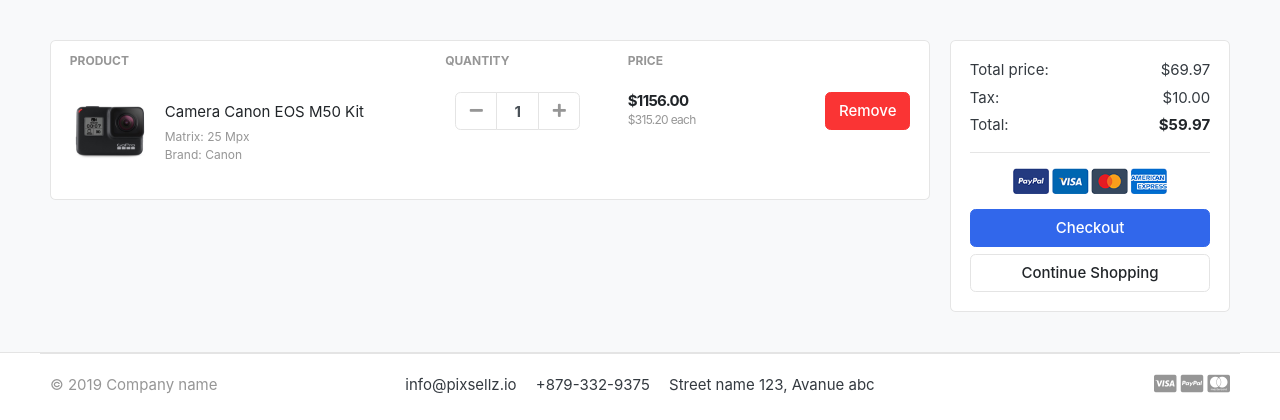
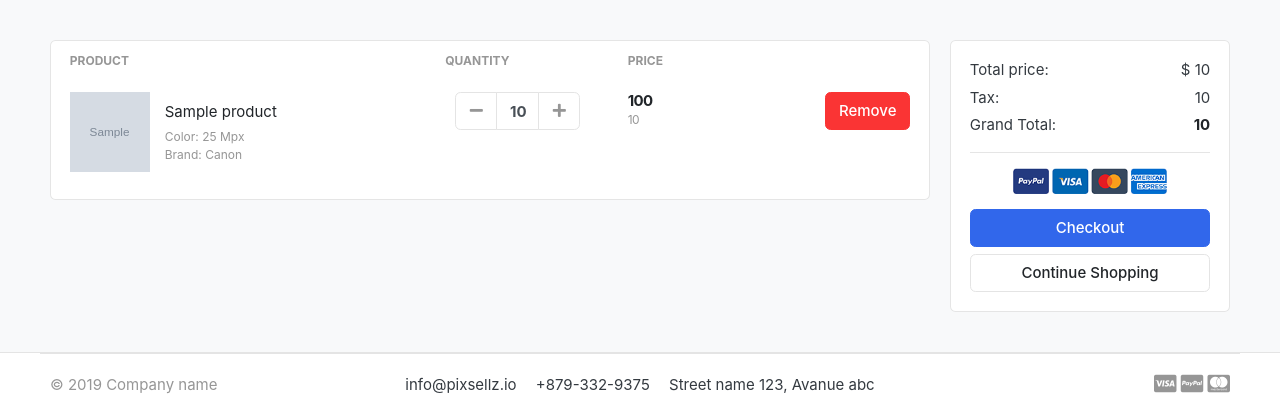
Before and after one commit to pdrLCarvalho/GreatKart-Django, a Django app: template templates/store/cart.html in a window 1280 px wide. Shown: the part 118-538 px from the top of the page. Run offline with Django 5.2, Linux system fonts and the light colour scheme; tables that the repository leaves empty hold one stand-in row (values such as "Sample post"); the template is opened without the code that fills it: values that come from a table or form of the project are taken from there, most other values are stand-ins (such as "Sample title", 1, 10 or a date in 2020); grey boxes marked "Sample" are stand-in pictures; some libraries are stand-ins or nearby versions; some web fonts are replaced.

Commit message:
alteracoes na pagina cart

```diff
--- /dev/null
+++ b/carts/context_processors.py
@@ -0,0 +1,17 @@
+from .models import Cart,CartItem
+from .views import _cart_id
+
+def counter(request):
+    cart_count = 0
+    if 'admin' in request.path:
+        return()
+    else:
+        try:
+            cart=Cart.objects.filter(cart_id=_cart_id(request))
+            cart_items = CartItem.objects.all().filter(cart=cart[:1])
+            for cart_item in cart_items:
+                cart_count += cart_item.quantity
+        except Cart.DoesNotExist:
+            cart_count = 0
+
+    return dict(cart_count=cart_count)
--- a/carts/models.py
+++ b/carts/models.py
@@ -16,5 +16,8 @@
     quantity = models.IntegerField()
     is_active = models.BooleanField(default=True)
 
-    def __str__(self):
+    def sub_total(self):
+        return self.product.price * self.quantity
+
+    def __unicode__(self):
         return self.product
--- a/carts/urls.py
+++ b/carts/urls.py
@@ -2,5 +2,8 @@
 from . import views
 
 urlpatterns =[
-    path('', views.cart, name='cart')
+    path('', views.cart, name='cart'),
+    path('add_cart/<int:product_id>/', views.add_cart, name='add_cart'),
+    path('remove_cart/<int:product_id>/', views.remove_cart, name='remove_cart'),
+    path('remove_cart_item/<int:product_id>/', views.remove_cart_item, name='remove_cart_item'),
 ]
--- a/carts/views.py
+++ b/carts/views.py
@@ -1,6 +1,74 @@
-from django.shortcuts import render
+from django.shortcuts import redirect, render, get_object_or_404
+from store.models import Product
+from .models import Cart,CartItem
+from django.core.exceptions import ObjectDoesNotExist
 
 # Create your views here.
+def _cart_id(request):
+    cart = request.session.session_key
+    if not cart:
+        cart = request.session.create()
+    return cart
 
-def cart(request):
-    return render(request,'store/cart.html')
+def add_cart(request, product_id):
+    product = Product.objects.get(id=product_id) #get the product
+    try:
+        cart = Cart.objects.get(cart_id = _cart_id(request))   #get the cart using de cart_id present in the session
+    except Cart.DoesNotExist:
+        cart = Cart.objects.create(
+            cart_id = _cart_id(request)
+        )
+    cart.save()
+
+    try:
+        cart_item = CartItem.objects.get(product=product, cart=cart)
+        cart_item.quantity += 1 #cart_item.quantity = cart_item.quantity +1
+        cart_item.save()
+    except CartItem.DoesNotExist:
+        cart_item = CartItem.objects.create(
+            product = product,
+            quantity = 1,
+            cart = cart,
+        )
+        cart_item.save()
+    return redirect('cart')
+
+def remove_cart(request,product_id):
+    cart = Cart.objects.get(cart_id=_cart_id(request))
+    product = get_object_or_404(Product, id=product_id)
+    cart_item = CartItem.objects.get(product=product, cart=cart)
+    if cart_item.quantity >1:
+        cart_item.quantity -= 1
+        cart_item.save()
+    else:
+        cart_item.delete()
+    return redirect('cart')
+
+def remove_cart_item(request,product_id):
+    cart=Cart.objects.get(cart_id=_cart_id(request))
+    product = get_object_or_404(Product, id=product_id)
+    cart_item = CartItem.objects.get(product=product, cart=cart)
+    cart_item.delete()
+    return redirect('cart')
+
+def cart(request, total=0, quantity=0, cart_items=None):
+    try:
+        cart = Cart.objects.get(cart_id=_cart_id(request))
+        cart_items = CartItem.objects.filter(cart=cart, is_active=True)
+        for cart_item in cart_items:
+            total += (cart_item.product.price * cart_item.quantity)
+            quantity += cart_item.quantity
+        tax = (2*total)/100
+        grand_total = total + tax
+    except ObjectDoesNotExist:
+        pass # just ignore
+
+    context = {
+        'total':total,
+        'quantity':quantity,
+        'cart_items': cart_items,
+        'tax': tax,
+        'grand_total': grand_total,
+    }
+
+    return render(request,'store/cart.html',context )
--- a/greatKart/settings.py
+++ b/greatKart/settings.py
@@ -67,6 +67,7 @@
                 'django.contrib.auth.context_processors.auth',
                 'django.contrib.messages.context_processors.messages',
                 'category.context_processors.menu_links',
+                'carts.context_processors.counter',
             ],
         },
     },
--- a/store/views.py
+++ b/store/views.py
@@ -1,6 +1,8 @@
 from django.shortcuts import render, get_object_or_404
 from .models import Product
 from category.models import Category
+from carts.views import _cart_id
+from carts.models import CartItem
 
 
 # Create your views here.
@@ -26,12 +28,15 @@
 def product_detail(request, category_slug, product_slug):
     try:
         single_product = Product.objects.get(category__slug=category_slug, slug=product_slug)
+        in_cart = CartItem.objects.filter(cart__cart_id=_cart_id(request), product=single_product).exists()
+
 
     except Exception as e:
         raise e
 
     context ={
         'single_product': single_product,
+        'in_cart'       : in_cart,
     }
 
     return render(request, 'store/product_detail.html',context)
--- a/templates/includes/navbar.html
+++ b/templates/includes/navbar.html
@@ -68,9 +68,9 @@
                                 <a href="./register.html"> Register</a>
                             </div>
                         </div>
-                        <a href="./cart.html" class="widget-header pl-3 ml-3">
+                        <a href="{% url 'cart' %}" class="widget-header pl-3 ml-3">
                             <div class="icon icon-sm rounded-circle border"><i class="fa fa-shopping-cart"></i></div>
-                            <span class="badge badge-pill badge-danger notify">0</span>
+                            <span class="badge badge-pill badge-danger notify">{{cart_count}}</span>
                         </a>
                     </div> <!-- widgets-wrap.// -->
                 </div> <!-- col.// -->
--- a/templates/store/cart.html
+++ b/templates/store/cart.html
@@ -6,7 +6,14 @@
     <div class="container">
 
     <!-- ============================ COMPONENT 1 ================================= -->
+    {% if not cart_items %}
+        <h2 class="text-center"> Your Shopping Cart is Empty</h2>
+        <br>
+        <div class="text-center">
+            <a href="{% url 'store' %}" class=" btn btn-primary">Continue Shopping</a>
+        </div>
 
+    {% else %}
         <div class="row">
             <aside class="col-lg-9">
         <div class="card">
@@ -20,13 +27,15 @@
         </tr>
         </thead>
         <tbody>
+
+        {% for cart_item in cart_items %}
             <tr>
                 <td>
                     <figure class="itemside align-items-center">
-                <div class="aside"><img src="{%static './images/items/11.jpg'%}" class="img-sm"></div>
+                        <div class="aside"><img src="{{ cart_item.product.images.url }}" class="img-sm"></div>
                         <figcaption class="info">
-                    <a href="#" class="title text-dark">Camera Canon EOS M50 Kit</a>
-                    <p class="text-muted small">Matrix: 25 Mpx <br> Brand: Canon</p>
+                            <a href="{{ cart_item.product.get_url}}" class="title text-dark">{{ cart_item.product.product_name}}</a>
+                            <p class="text-muted small"> Color: 25 Mpx <br> Brand: Canon</p>
                         </figcaption>
                     </figure>
                 </td>
@@ -35,25 +44,26 @@
                                 <div class="col">
                                     <div class="input-group input-spinner">
                                         <div class="input-group-prepend">
-                                <button class="btn btn-light" type="button" id="button-plus"> <i class="fa fa-minus"></i> </button>
+                                        <a href="{% url 'remove_cart' cart_item.product.id%}" class="btn btn-light" type="button" id="button-plus"> <i class="fa fa-minus"></i> </a>
                                         </div>
-                                <input type="text" class="form-control"  value="1">
+                                        <input type="text" class="form-control"  value="{{ cart_item.quantity}}">
                                         <div class="input-group-append">
-                                <button class="btn btn-light" type="button" id="button-minus"> <i class="fa fa-plus"></i> </button>
+                                        <a href="{% url 'add_cart' cart_item.product.id%}" class="btn btn-light" type="button" id="button-minus"> <i class="fa fa-plus"></i> </a>
                                         </div>
                                     </div> <!-- input-group.// -->
                                 </div> <!-- col.// -->
                 </td>
                 <td>
                     <div class="price-wrap">
-                <var class="price">$1156.00</var>
-                <small class="text-muted"> $315.20 each </small>
+                        <var class="price">{{ cart_item.sub_total }}</var>
+                        <small class="text-muted"> {{ cart_item.product.price}}</small>
                     </div> <!-- price-wrap .// -->
                 </td>
                 <td class="text-right">
-        <a href="" class="btn btn-danger"> Remove</a>
+                <a href="{% url 'remove_cart_item' cart_item.product.id %}" class="btn btn-danger"> Remove</a>
                 </td>
             </tr>
+        {% endfor %}
         </tbody>
         </table>
         </div> <!-- card.// -->
@@ -65,22 +75,22 @@
                 <div class="card-body">
                     <dl class="dlist-align">
                     <dt>Total price:</dt>
-                  <dd class="text-right">$69.97</dd>
+                    <dd class="text-right">$ {{total}}</dd>
                     </dl>
                     <dl class="dlist-align">
                     <dt>Tax:</dt>
-                  <dd class="text-right"> $10.00</dd>
+                    <dd class="text-right"> {{tax}} </dd>
                     </dl>
                     <dl class="dlist-align">
-                  <dt>Total:</dt>
-                  <dd class="text-right text-dark b"><strong>$59.97</strong></dd>
+                    <dt>Grand Total:</dt>
+                    <dd class="text-right text-dark b"><strong>{{grand_total}}</strong></dd>
                     </dl>
                     <hr>
                     <p class="text-center mb-3">
                         <img src="{% static './images/misc/payments.png' %}" height="26">
                     </p>
                     <a href="./place-order.html" class="btn btn-primary btn-block"> Checkout </a>
-                <a href="./store.html" class="btn btn-light btn-block">Continue Shopping</a>
+                    <a href="{% url 'store' %}" class="btn btn-light btn-block">Continue Shopping</a>
                 </div> <!-- card-body.// -->
                 </div> <!-- card.// -->
 
@@ -88,6 +98,7 @@
 
 
         </div> <!-- row.// -->
+        {% endif %}
         <!-- ============================ COMPONENT 1 END .// ================================= -->
 
         </div> <!-- container .//  -->
--- a/templates/store/store.html
+++ b/templates/store/store.html
@@ -141,7 +141,7 @@
                             <span class="price"> {{product.price}} </span>
                         </div> <!-- price-wrap.// -->
                     </div>
-                    <a href="#" class="btn btn-block btn-primary">Add to cart </a>
+                    <a href="{% url 'add_cart' product.id %}" class="btn btn-block btn-primary">Add to cart </a>
                 </figcaption>
             </figure>
         </div> <!-- col.// -->
```
Also changed, not shown: templates/store/product_detail.html (+10 -3 lines). Lines whose indentation alone changed are shown as unchanged.
